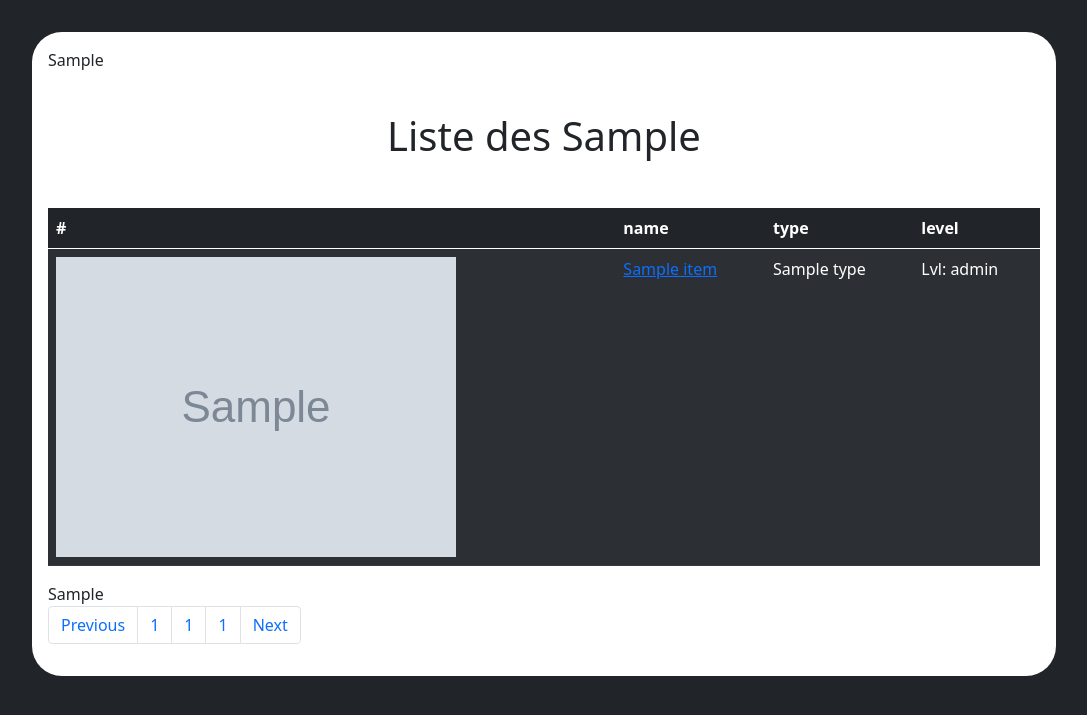
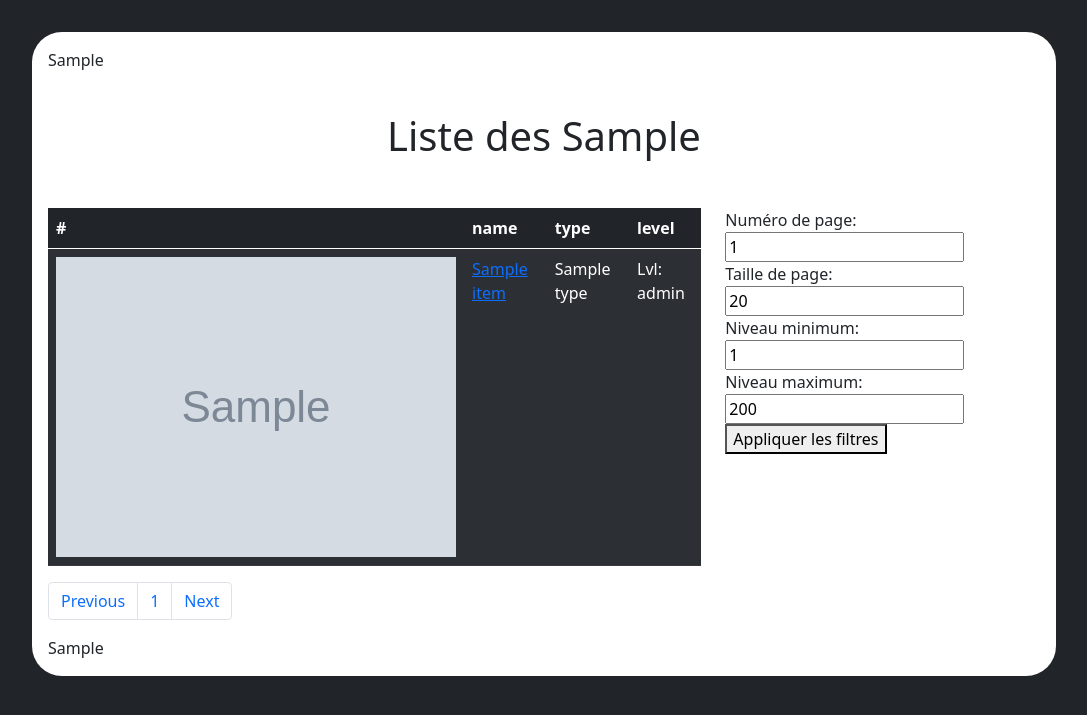
Before and after one commit to DevRickyCst/dofusTrade, a Django app: template itemViewer/templates/all_items.html in a window 1280 px wide. Shown: the part 64-779 px from the top of the page, without its empty margins (96-1183 px from the left). Run offline with Django 5.2, Linux system fonts and the light colour scheme; the template is opened without the code that fills it: most values are stand-ins (such as "Sample title", 1, 10 or a date in 2020); grey boxes marked "Sample" are stand-in pictures.

Commit message:
add filter div in items

```diff
--- a/itemViewer/templates/all_items.html
+++ b/itemViewer/templates/all_items.html
@@ -3,11 +3,12 @@
 {% block content %}
 {{ tab_var }}
 
-
 <h1 class="title"> Liste des {{ item_type }}</h1>
 
+<div class="row justify-content-start">
+
+    <div class="table_div col-8">
         <table class="table  table-dark table-striped">
-
             <thead>
                 <tr>
                     <th scope="col">#</th>
@@ -28,26 +29,36 @@
             {% endfor %}
 
         </table>
+        <nav aria-label="Page navigation example">
+            <ul class="pagination">
+              <li class="page-item"><a class="page-link" href="{{ query_params }}">Previous</a></li>
+              <li class="page-item"><a class="page-link" href="{{ query_params }}">{{ tab_var.page_number }}</a></li>
+              <li class="page-item"><a class="page-link" href="{{ query_params }}">Next</a></li>
+            </ul>
+        </nav>
+    </div>
+
+    <div class="form_div col-4">
+        <form action="" method="get">
+            <label for="page_number">Numéro de page:</label>
+            <input type="number" id="page_number" name="page_number" value="1" min="1"><br>
+
+            <label for="page_size">Taille de page:</label>
+            <input type="number" id="page_size" name="page_size" value="20" min="1"><br>
+
+            <label for="lvl_min">Niveau minimum:</label>
+            <input type="number" id="lvl_min" name="lvl_min" value="1" min="1"><br>
+
+            <label for="lvl_max">Niveau maximum:</label>
+            <input type="number" id="lvl_max" name="lvl_max" value="200" min="1"><br>
+
+            <button type="submit">Appliquer les filtres</button>
+        </form>
+    </div>
+</div>
+
+
 {{ tab_var }}
 
 
-<nav aria-label="Page navigation example">
-    <ul class="pagination">
-        <li class="page-item"><a class="page-link" href="{{ query_params }}">Previous</a></li>
-
-      {% if tab_var.page_number != 1%}
-          <li class="page-item"><a class="page-link" href="{{ query_params }}">{{ tab_var.page_number  }}</a></li>
-      {% endif %}
-      <li class="page-item"><a class="page-link" href="{{ query_params }}">{{ tab_var.page_number }}</a></li>
-      <li class="page-item"><a class="page-link" href="{{ query_params }}">{{ tab_var.page_number }}</a></li>
-      {% if tab_var.page_number == 1%}
-          <li class="page-item"><a class="page-link" href="{{ query_params }}">{{ tab_var.page_number }}</a></li>
-      {% endif %}
-
-      <li class="page-item"><a class="page-link" href="{{ query_params }}">Next</a></li>
-    </ul>
-</nav>
-
-</div>
-
 {% endblock %}
--- a/static/app.css
+++ b/static/app.css
@@ -31,3 +31,8 @@ body{
 .home_link, .nav-link {
     color: white;
 }
+
+.form {
+    width: 80%;
+    text-align: center;
+}
```
Also changed, not shown: itemViewer/views.py (+7 -5 lines). Lines whose indentation alone changed are shown as unchanged.
